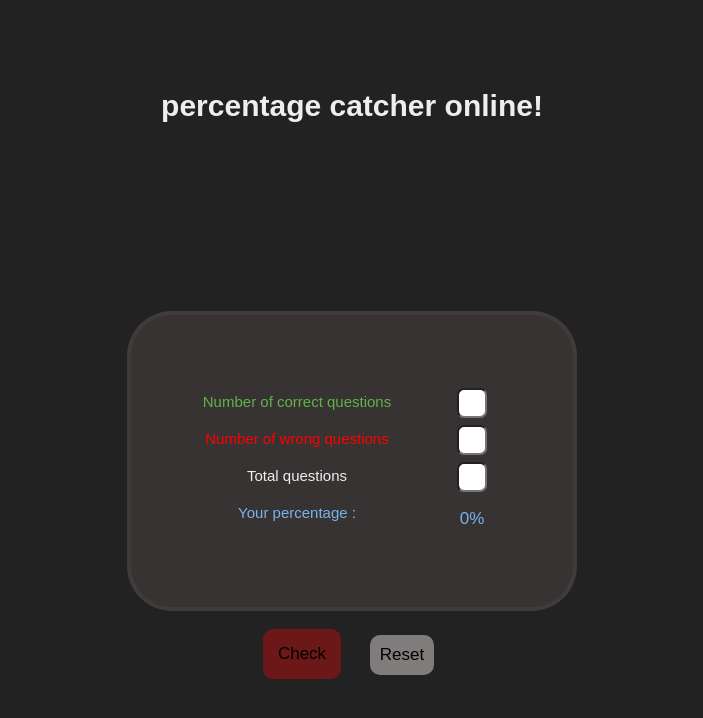
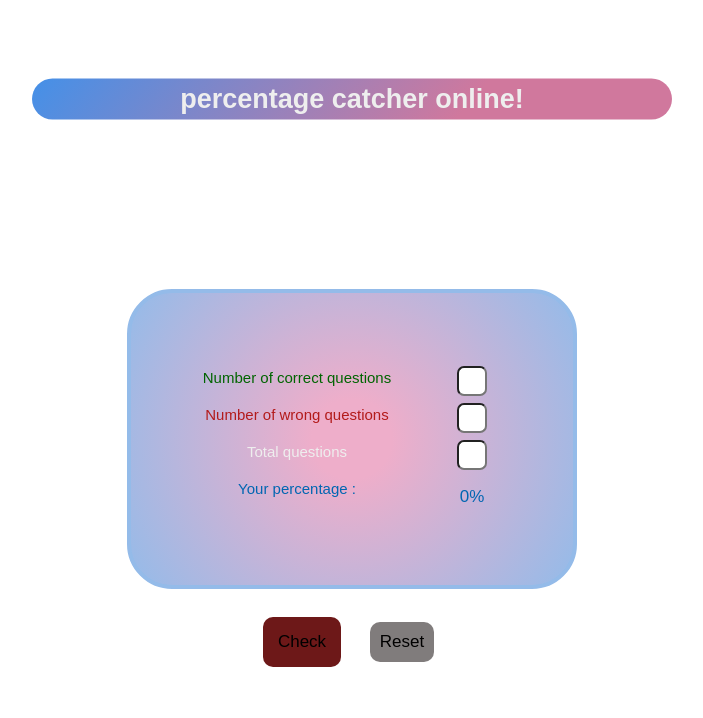
Before and after one commit to Hosseiini/Test-perventage, a plain HTML site: page index.html in a window 1280 px wide. Shown: the whole page, without its empty margins (288-991 px from the left). Drawn offline with Linux system fonts and the light colour scheme.

Commit message:
Update style.css

```diff
--- a/Css/style.css
+++ b/Css/style.css
@@ -7,12 +7,30 @@
 html {
   font-size: 62.5%;
   box-sizing: border-box;
+  height: 100%;
 }
 
 body {
   font-family: sans-serif;
   color: #eee;
-  background-color: #222;
+  margin: 0;
+}
+
+h1 {
+  background-image: linear-gradient(
+    -50deg,
+    rgb(208, 120, 157) 32%,
+    rgba(12, 111, 225, 0.77) 100%
+  );
+  font-size: 27px;
+  border-radius: 5rem;
+  text-align: center;
+  position: absolute;
+  width: 50%;
+  bottom: 50%;
+  left: 50%;
+  padding: 0.5rem;
+  transform: translate(-50%, -50%);
 }
 
 header {
@@ -29,6 +47,36 @@ main {
   margin: 50px;
 }
 
+.bg {
+  animation: slide 3s ease-in-out infinite alternate;
+  background-image: linear-gradient(-60deg, #800020 50%, rgb(63, 94, 251) 50%);
+  bottom: 0;
+  left: -50%;
+  opacity: 0.5;
+  position: fixed;
+  right: -50%;
+  top: 0;
+  z-index: -1;
+}
+
+.bg2 {
+  animation-direction: alternate-reverse;
+  animation-duration: 4s;
+}
+
+.bg3 {
+  animation-duration: 5s;
+}
+
+@keyframes slide {
+  0% {
+    transform: translateX(-25%);
+  }
+  100% {
+    transform: translateX(25%);
+  }
+}
+
 .left {
   width: 52rem;
   display: flex;
@@ -36,19 +84,13 @@ main {
   align-items: center;
 }
 
-h1 {
-  font-size: 30px;
-  text-align: center;
-  position: absolute;
-  width: 100%;
-  bottom: 50%;
-  left: 50%;
-  transform: translate(-50%, -50%);
-}
-
 .guess {
-  background-color: #383333;
-  border: 4px solid #49434388;
+  background-image: radial-gradient(
+    circle,
+    rgba(238, 174, 202, 1) 15%,
+    rgba(148, 187, 233, 1) 100%
+  );
+  border: 4px solid rgba(148, 187, 233, 1);
   border-radius: 45px;
   font-family: inherit;
   color: inherit;
@@ -58,13 +100,13 @@ h1 {
   height: 30rem;
   text-align: center;
   display: block;
-  margin-bottom: 0rem;
+  margin-bottom: 4.5rem;
 }
 
 .check {
   position: relative;
   border: none;
-  bottom: 150px;
+  bottom: 18.5rem;
   text-align: center;
   background-color: #6d1818;
   color: #000000;
@@ -78,7 +120,7 @@ h1 {
 .reset {
   position: relative;
   border: none;
-  bottom: 194px;
+  bottom: 23rem;
   text-align: center;
   background-color: #807c7c;
   color: #000000;
@@ -103,7 +145,7 @@ h1 {
   width: 3rem;
   height: 3rem;
   position: relative;
-  bottom: 235px;
+  bottom: 28rem;
   left: 120px;
   margin: -5px;
   text-align: center;
@@ -111,11 +153,11 @@ h1 {
 }
 
 .correct {
-  color: #60b347;
+  color: #006400;
 }
 
 .wrong {
-  color: red;
+  color: #b31b1b;
 }
 
 .correctText,
@@ -123,33 +165,32 @@ h1 {
 .totalText,
 .percentage {
   position: relative;
-  bottom: 218px;
+  bottom: 26.5rem;
   right: 55px;
 }
 
 .correctText {
   font-size: 15px;
-  color: #60b347;
+  color: #006400;
 }
 
 .wrongText {
   font-size: 15px;
-  color: red;
+  color: #b31b1b;
 }
 
 .totalText {
   font-size: 15px;
-
 }
 
 .percentage {
   font-size: 15px;
-  color: #77b4ed;
+  color: #0066b2;
 }
 
 .percent {
   inline-size: 150px;
   margin: 5px;
-  color: #77b4ed;
+  color: #0066b2;
   font-size: 17px;
 }
```
